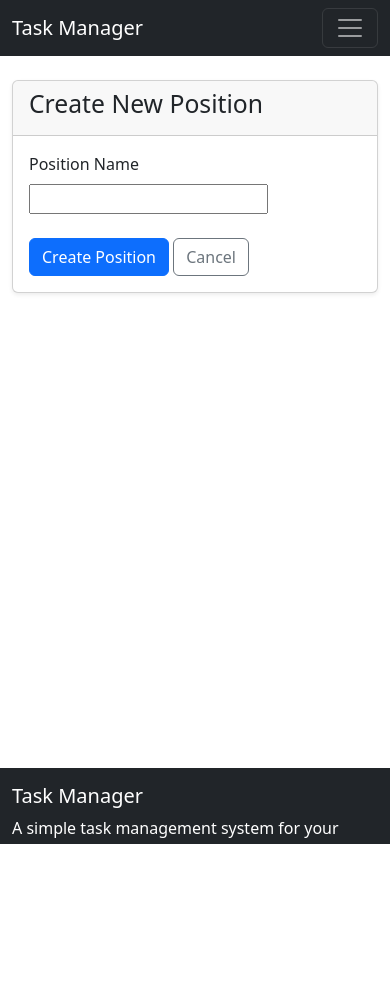
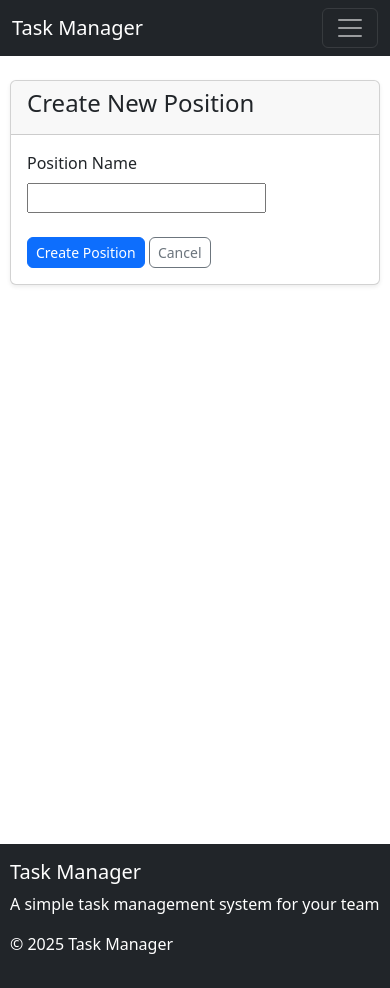
Before and after one commit to iSevenpwnz/Task-Mate, a Django app: page /accounts/positions/create/ in a window 390 px wide. Before the commit the page ends 844 px from the top, so only its background shows below. Run offline with Django 5.2, Linux system fonts and the light colour scheme; the visitor is signed in with stand-in values (Sample User, id 1); parts of the project's set-up code (start-up, migrations or seed data) failed here and were passed over.

Commit message:
fix: improve sidebar functionality and enhance mobile responsiveness
- Added a hamburger button for toggling the sidebar on mobile devices.
- Adjusted CSS for better layout and responsiveness, including overflow handling and footer positioning.
- Updated task form to ensure deadline input is not earlier than today.
- Refactored views and forms for improved readability and maintainability.

These changes enhance the user experience on mobile devices and ensure proper form validation for task deadlines.

```diff
--- a/static/css/sidebar.css
+++ b/static/css/sidebar.css
@@ -1,15 +1,18 @@
-/* Base layout styles */
 body {
     display: flex;
     flex-direction: column;
     min-height: 100vh;
     padding-top: 56px;
+    overflow-x: hidden;
 }
 
 .page-container {
     display: flex;
     flex: 1 0 auto;
-    min-height: calc(100vh - 56px - 76px);
+    min-height: calc(100vh - 56px);
+    position: relative;
+    overflow-x: hidden;
+    width: 100%;
 }
 
 main {
@@ -19,10 +22,9 @@ main {
 
 footer {
     flex-shrink: 0;
-    position: relative;
     bottom: 0;
     width: 100%;
-    height: 76px;
+    z-index: 1000;
 }
 
 
@@ -35,8 +37,10 @@ footer {
     background-color: #343a40;
     color: white;
     padding-top: 20px;
-    transition: all 0.3s;
+    transition: all 0.3s ease;
     z-index: 999;
+    overflow-y: auto;
+    box-shadow: 2px 0 5px rgba(0,0,0,0.1);
 }
 
 .sidebar-header {
@@ -79,24 +83,96 @@ footer {
 .content-with-sidebar {
     margin-left: 250px;
     width: calc(100% - 250px);
+    padding-bottom: 76px; /* Висота футера */
+    transition: all 0.3s ease;
 }
 
 .content-without-sidebar {
     width: 100%;
+    padding-bottom: 76px; /* Висота футера */
 }
 
 
 @media (max-width: 768px) {
     .sidebar {
         left: -250px;
+        transform: translateX(-100%);
+        box-shadow: none;
+        visibility: hidden;
     }
 
     .sidebar.active {
         left: 0;
+        transform: translateX(0);
+        box-shadow: 0 0 15px rgba(0,0,0,0.2);
+        visibility: visible;
     }
 
     .content-with-sidebar {
         margin-left: 0;
         width: 100%;
     }
+
+    .page-container {
+        flex-direction: column;
+    }
+
+    footer {
+        position: relative;
+    }
 }
+
+@media (max-width: 576px) {
+    .navbar-brand {
+        font-size: 1.25rem;
+    }
+
+    .sidebar {
+        width: 80%;
+        max-width: 300px;
+        top: 56px;
+    }
+
+    .content-with-sidebar,
+    .content-without-sidebar {
+        padding-bottom: 30px;
+    }
+}
+
+/* Кнопка-гамбургер для відкриття сайдбару на мобільних */
+.sidebar-toggle {
+    position: fixed;
+    bottom: 20px;
+    right: 20px;
+    width: 50px;
+    height: 50px;
+    background-color: #0d6efd;
+    color: white;
+    border-radius: 50%;
+    display: none;
+    justify-content: center;
+    align-items: center;
+    font-size: 1.5rem;
+    box-shadow: 0 2px 10px rgba(0,0,0,0.2);
+    z-index: 1001;
+    cursor: pointer;
+    transition: all 0.2s ease;
+}
+
+.sidebar-toggle:hover {
+    background-color: #0b5ed7;
+    transform: scale(1.05);
+}
+
+.sidebar-toggle:active {
+    transform: scale(0.95);
+}
+
+/* Видаляємо відображення кнопки на мобільних пристроях */
+/*
+@media (max-width: 768px) {
+    .sidebar-toggle {
+        display: flex;
+    }
+}
+*/
--- a/static/css/style.css
+++ b/static/css/style.css
@@ -27,3 +27,50 @@
     box-shadow: 0 0.125rem 0.25rem rgba(0, 0, 0, 0.075);
     margin-bottom: 1.5rem;
 }
+
+/* Покращена адаптація для мобільних пристроїв */
+html, body {
+    height: 100%;
+    margin: 0;
+    padding: 0;
+}
+
+body {
+    display: flex;
+    flex-direction: column;
+    min-height: 100vh;
+}
+
+main {
+    flex: 1 0 auto;
+}
+
+.footer {
+    flex-shrink: 0;
+    margin-top: auto;
+}
+
+/* Адаптація для маленьких екранів */
+@media (max-width: 576px) {
+    .card {
+        margin-bottom: 1rem;
+    }
+
+    .container {
+        padding-left: 10px;
+        padding-right: 10px;
+    }
+
+    h1, h2, h3 {
+        font-size: 1.5rem;
+    }
+
+    .table {
+        font-size: 0.875rem;
+    }
+
+    .btn {
+        padding: 0.25rem 0.5rem;
+        font-size: 0.875rem;
+    }
+}
--- a/task_manager/settings/prod.py
+++ b/task_manager/settings/prod.py
@@ -7,7 +7,7 @@ ALLOWED_HOSTS = ["127.0.0.1", "localhost"]
 
 RENDER_EXTERNAL_HOSTNAME = os.environ.get('RENDER_EXTERNAL_HOSTNAME')
 if RENDER_EXTERNAL_HOSTNAME:
-   ALLOWED_HOSTS.append(RENDER_EXTERNAL_HOSTNAME)
+    ALLOWED_HOSTS.append(RENDER_EXTERNAL_HOSTNAME)
 
 # Database
 DATABASES = {
--- a/templates/base.html
+++ b/templates/base.html
@@ -10,7 +10,7 @@
   <link rel="stylesheet" href="{% static 'css/style.css' %}">
   <link rel="stylesheet" href="{% static 'css/sidebar.css' %}">
 </head>
-<body class="d-flex flex-column h-100">
+<body class="d-flex flex-column min-vh-100">
 <header class="fixed-top">
   <nav class="navbar navbar-expand-lg navbar-dark bg-dark">
     <div class="container-fluid">
@@ -69,7 +69,7 @@
   </nav>
 </header>
 
-<div class="page-container">
+<div class="page-container flex-grow-1">
   {% if user.is_authenticated %}
     <div class="sidebar">
       {% include 'sidebar/sidebar.html' %}
@@ -79,7 +79,7 @@
   {% else %}
     <div class="content-without-sidebar">
   {% endif %}
-  <main class="container my-4 flex-shrink-0">
+  <main class="container my-4">
     {% if messages %}
       <div class="messages">
         {% for message in messages %}
@@ -109,8 +109,37 @@
   </div>
 </footer>
 
+{% if user.is_authenticated %}
+<div class="sidebar-toggle" id="sidebarToggle">
+  <i class="fas fa-bars"></i>
+</div>
+{% endif %}
+
 <script src="https://cdn.jsdelivr.net/npm/bootstrap@5.3.2/dist/js/bootstrap.bundle.min.js"></script>
 {% load static %}
 <script src="{% static 'js/main.js' %}"></script>
+<script>
+  document.addEventListener('DOMContentLoaded', function() {
+    const sidebarToggle = document.getElementById('sidebarToggle');
+    const sidebar = document.querySelector('.sidebar');
+
+    if (sidebarToggle && sidebar) {
+      sidebarToggle.addEventListener('click', function() {
+        sidebar.classList.toggle('active');
+      });
+
+      // Закриваємо сайдбар при кліку поза ним на мобільних
+      document.addEventListener('click', function(event) {
+        const windowWidth = window.innerWidth;
+        if (windowWidth <= 768 &&
+            !sidebar.contains(event.target) &&
+            !sidebarToggle.contains(event.target) &&
+            sidebar.classList.contains('active')) {
+          sidebar.classList.remove('active');
+        }
+      });
+    }
+  });
+</script>
 </body>
 </html>
```
Also changed, not shown: task_app/forms.py (+6 -1 lines), task_app/views.py (+4 -3 lines), tests/test_forms.py (+7 -7 lines), tests/test_models.py (+3 -4 lines), tests/test_views.py (+3 -4 lines). Lines whose indentation alone changed are shown as unchanged.
